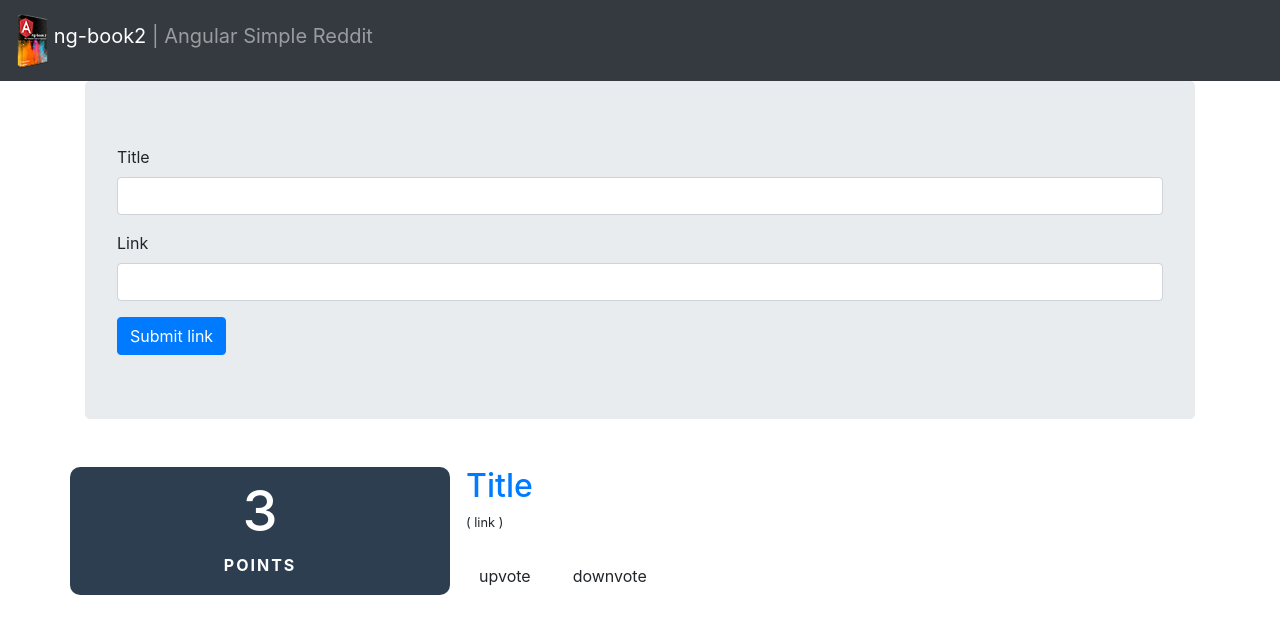
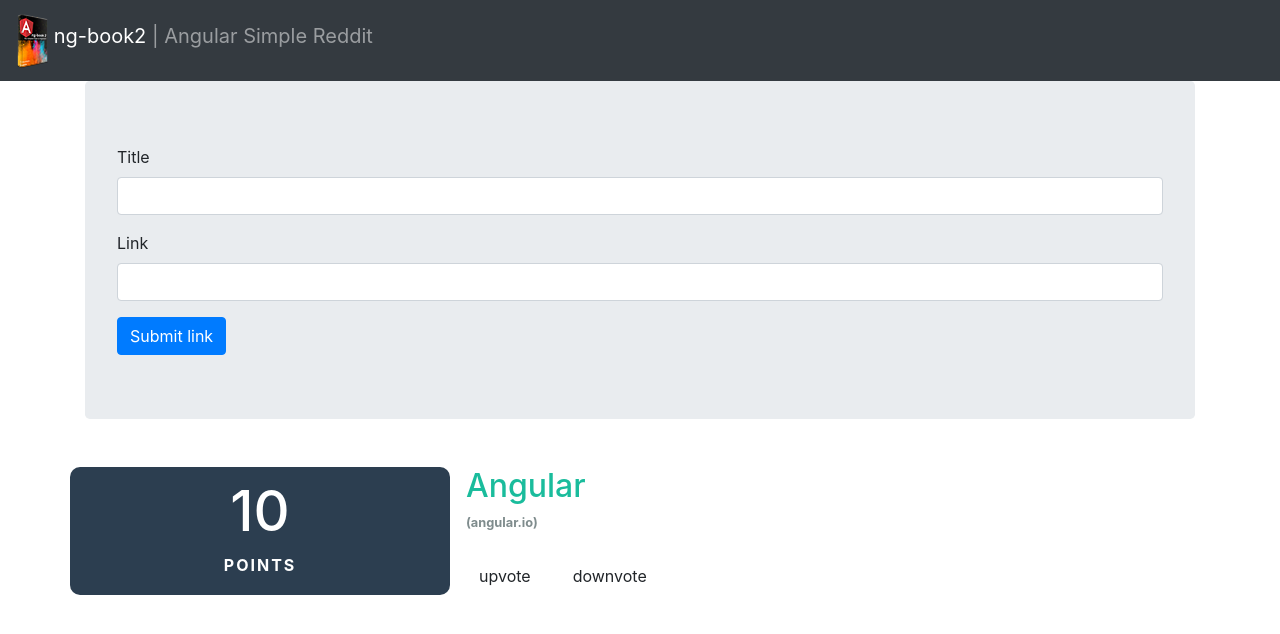
Before and after one commit to leogaab/angular-reddit, an Angular app: page / in a window 1280 px wide. Shown: the top 634 px of the page. Built offline with nearby package versions, Linux system fonts and the light colour scheme.

Commit message:
Updated styles, up&down btns working

```diff
--- a/src/app/components/article/article.component.css
+++ b/src/app/components/article/article.component.css
@@ -18,6 +18,31 @@
   letter-spacing: 2px;
 }
 
+.header {
+  text-decoration: none;
+  color: #1abc9c;
+  transition: 0.2s ease-in-out;
+}
+.header:hover {
+  color: #16a085;
+}
+
 .btn {
   cursor: pointer;
 }
+
+.btn:hover {
+  font-weight: bold;
+  transition: 0.1s ease-in-out;
+}
+
+.link {
+  cursor: pointer;
+  font-weight: bold;
+  color: #7f8c8d;
+}
+
+.link:hover {
+  color: #6f7b7c;
+  transition: 0.2s ease-in-out;
+}
--- a/src/app/components/article/article.component.html
+++ b/src/app/components/article/article.component.html
@@ -2,7 +2,7 @@
   <div class="row">
     <div class="col-4 text-center votes">
       <div class="value">
-        <h2>3</h2>
+        <h2>{{ votes }}</h2>
       </div>
       <div class="label">
         POINTS
@@ -11,9 +11,9 @@
     <div class="col-8">
       <div class="row flex-column pl-3">
         <a href="" class="header">
-          <h2>Title</h2>
+          <h2>{{ title }}</h2>
         </a>
-        <small>( link )</small><br>
+        <small class="link">({{ link }})</small><br>
       </div>
       <div class="row pl-3">
         <a class="btn mr-3" (click)="voteUp()"><i class="fi-xwluxl-arrow-simple-wide"></i>upvote</a>
--- a/src/app/components/article/article.component.ts
+++ b/src/app/components/article/article.component.ts
@@ -6,18 +6,25 @@
   styleUrls: ['./article.component.css']
 })
 export class ArticleComponent implements OnInit {
+  votes: number;
+  title: string;
+  link: string;
 
-  constructor() { }
+  constructor() {
+    this.votes = 10;
+    this.title = 'Angular';
+    this.link = 'angular.io';
+  }
 
   ngOnInit(): void {
   }
 
   voteUp() {
-    console.log('Up btn clicked');
+    this.votes++;
   }
 
   voteDown() {
-    console.log('Down btn clicked');
+    this.votes !== 0 ? this.votes-- : 0;
   }
 
 }
```
